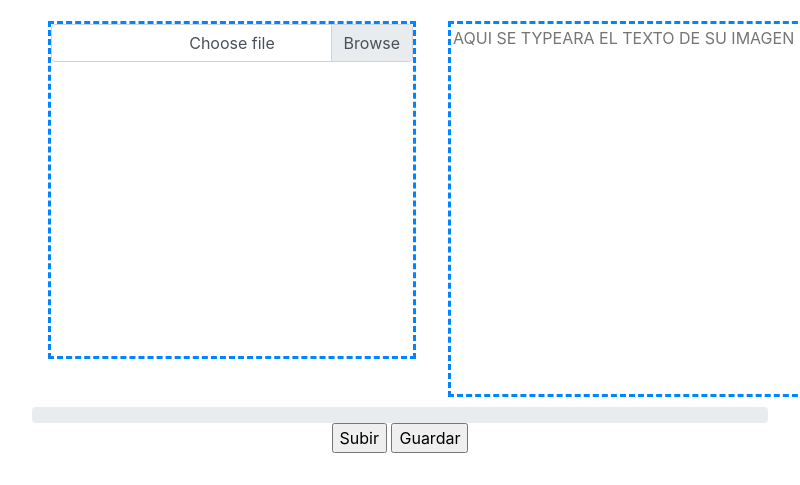
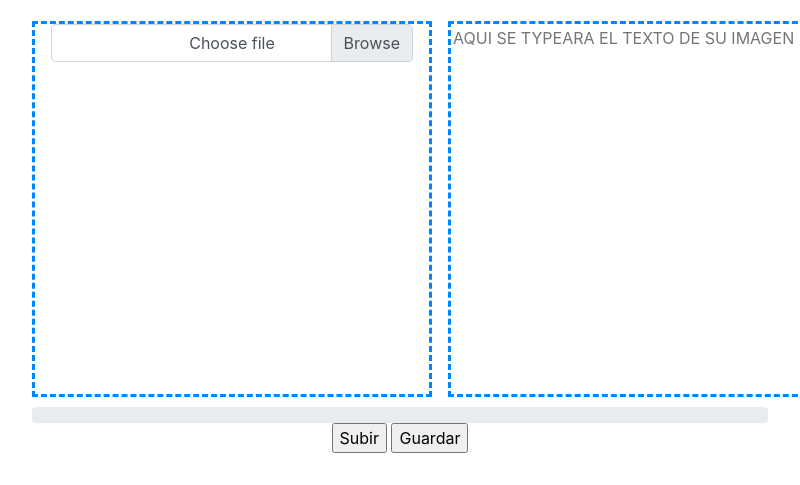
Before and after one commit to FacuCristobal/OCRdesktop, an Electron app: page src/index.html in a window 800 px wide. Shown: the part 435-920 px from the top of the page. Drawn offline with Linux system fonts and the light colour scheme; no server answers.

Commit message:
botones fix y borde piolon
la wea po

```diff
--- a/src/index.css
+++ b/src/index.css
@@ -59,7 +59,7 @@ body {
 }
 
 
-.mitimiti .rikidrop,.mitimiti textarea {
+.mitimiti.divImg,.mitimiti textarea {
   border: solid #0084ff;
   border-style: dashed;
 }
--- a/src/index.html
+++ b/src/index.html
@@ -17,7 +17,7 @@
     <div class="column" id=""></div>
   </div>
   <div class="tunga">
-    <div class="mitimiti">
+    <div class="mitimiti divImg">
       <div id="suki" class="custom-file rikidrop">
         <input class="custom-file-input" type="file" id="inImage">
         <label class="custom-file-label" for="customFile">Choose file</label>
```
